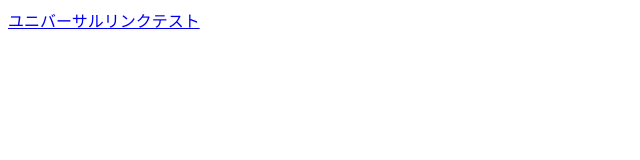
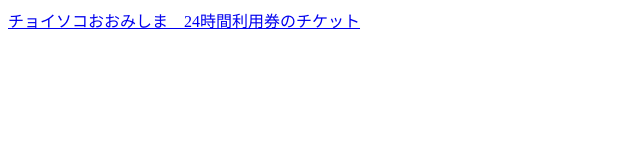
Before and after one commit to Kinto-Kanemitsu/kinto-kanemitsu.github.com, a plain HTML site: page index.html in a window 1280 px wide. Shown: the whole page, without its empty margins (0-640 px from the left). Drawn offline with Linux system fonts and the light colour scheme.

Commit message:
Update index.html

```diff
--- a/index.html
+++ b/index.html
@@ -1 +1 @@
-<a href="https://web.strl.myroute.fun/appLinks/ticket_detail?cd=9000297">ユニバーサルリンクテスト</a>
+<a href="https://web.strl.myroute.fun/appLinks/ticket_detail?cd=9000297">チョイソコおおみしま　24時間利用券のチケット</a>
```
